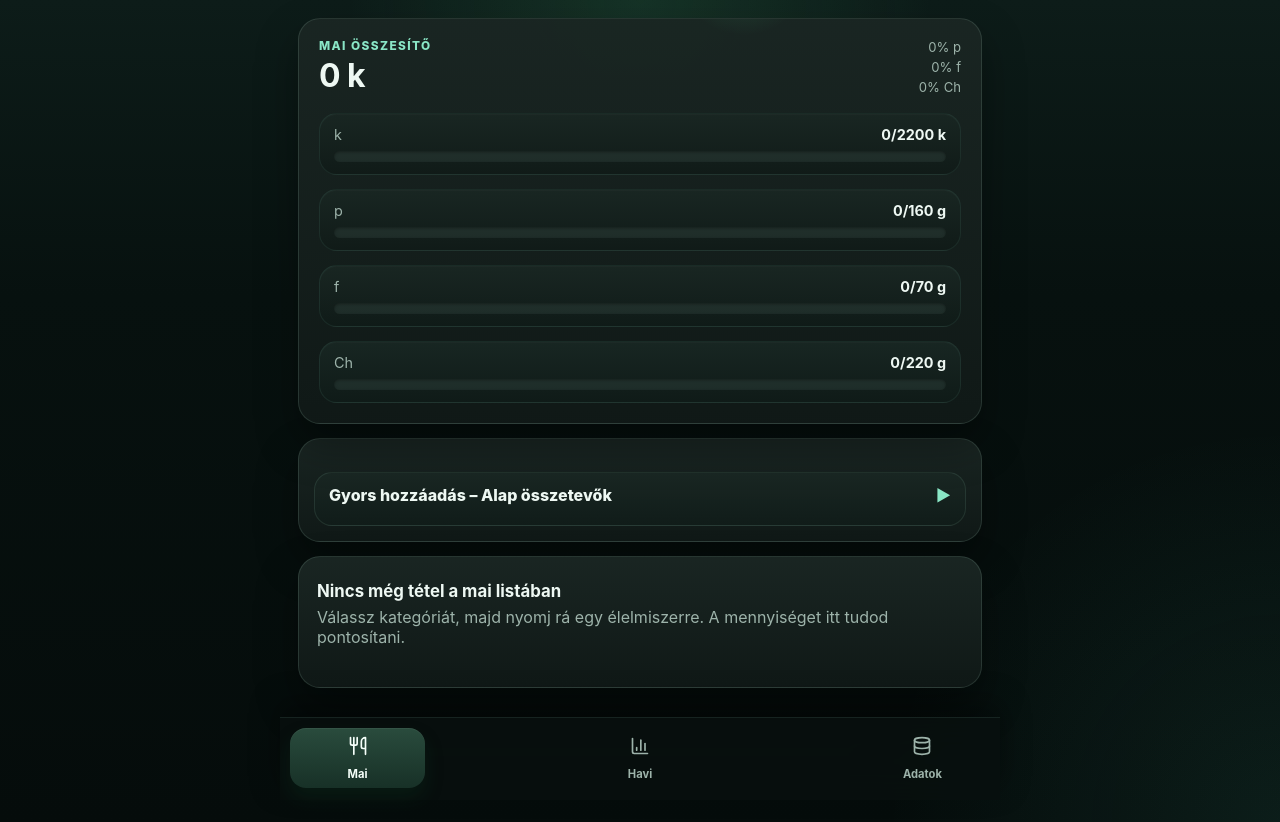
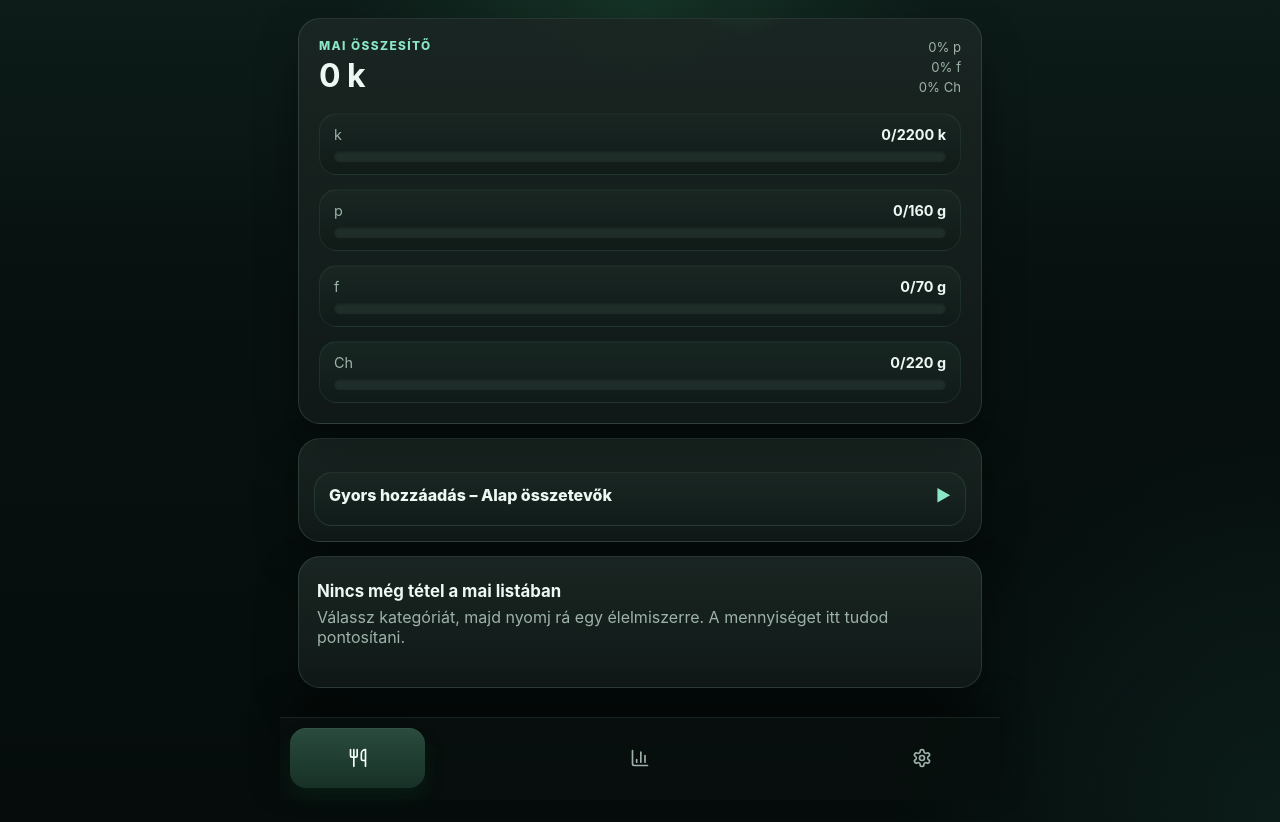
Before and after one commit to tonetttoman/makro-app, a React (Vite) app: page / in a window 1280 px wide. Built offline with nearby package versions, Linux system fonts and the light colour scheme.

Commit message:
Use icon-only bottom navigation

```diff
--- a/src/components/BottomNav.jsx
+++ b/src/components/BottomNav.jsx
@@ -1,9 +1,9 @@
-import { BarChart3, Database, Utensils } from "lucide-react";
+import { BarChart3, Settings, Utensils } from "lucide-react";
 
 const ITEMS = [
   { id: "today", label: "Mai", icon: Utensils, column: 1 },
   { id: "monthly", label: "Havi", icon: BarChart3, column: 3 },
-  { id: "data", label: "Adatok", icon: Database, column: 5 }
+  { id: "data", label: "Adatok", icon: Settings, column: 5 }
 ];
 
 export function BottomNav({ activeView, onChange }) {
@@ -18,9 +18,10 @@ export function BottomNav({ activeView, onChange }) {
             type="button"
             style={{ gridColumn: item.column }}
             onClick={() => onChange(item.id)}
+            aria-label={item.label}
+            title={item.label}
           >
             <Icon size={20} aria-hidden="true" />
-            <span>{item.label}</span>
           </button>
         );
       })}
```
